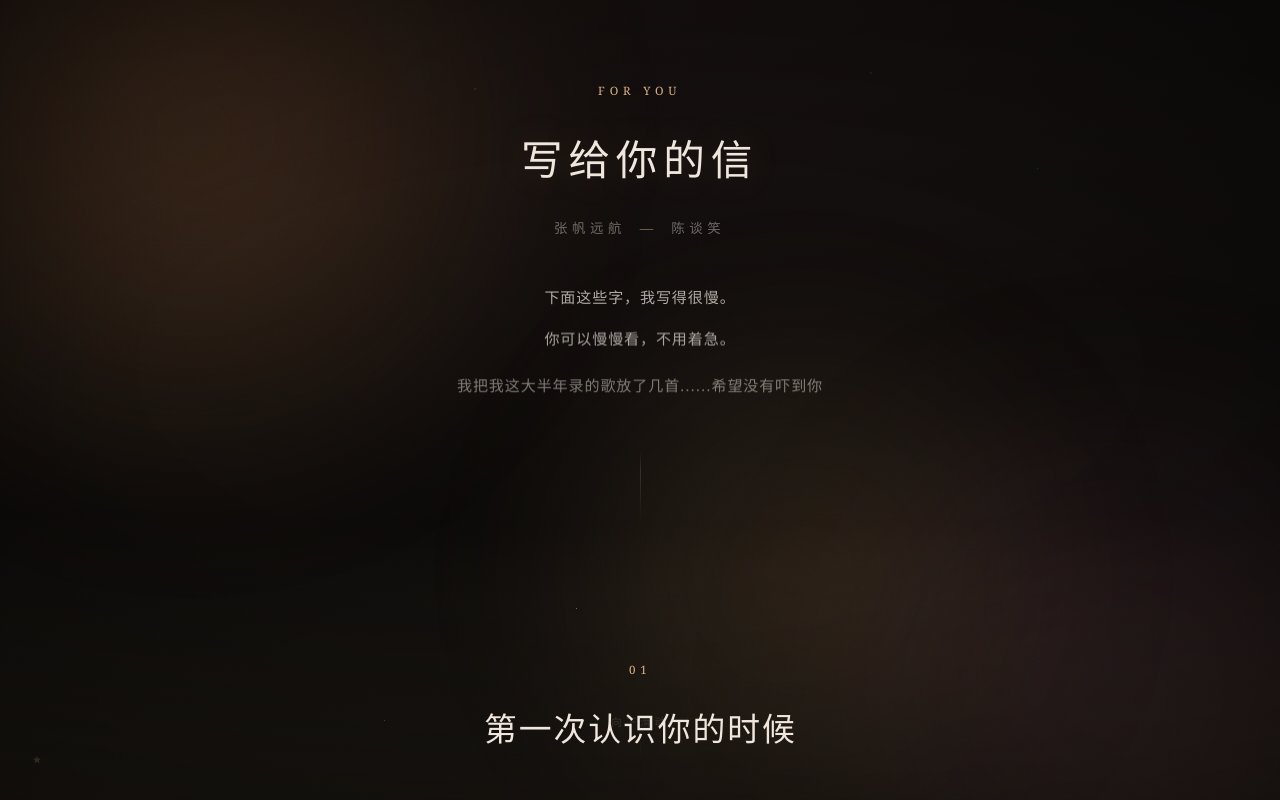
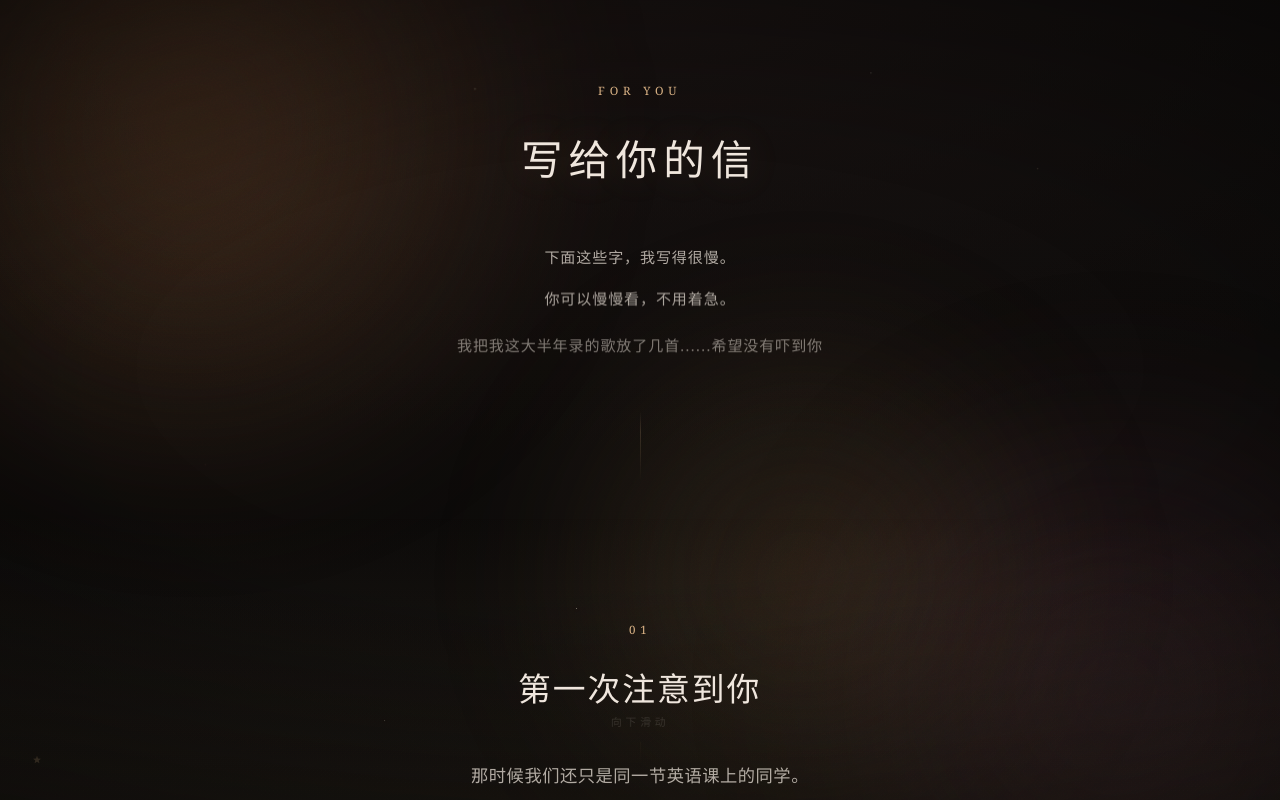
Before and after one commit to Bobbyzfyh/love-letter, a Vue app: page / in a window 1280 px wide. Both pictures are taken after a click on the button "打开这封信". Shown: the top 800 px of the page. Built offline with nearby package versions, Linux system fonts and the light colour scheme.

Commit message:
写给你的信那页去掉名字；第一章换成新内容并删除配图

```diff
--- a/src/components/HeroBlock.vue
+++ b/src/components/HeroBlock.vue
@@ -4,7 +4,7 @@
  * ---------------------------------------------------------------------------
  * 内容全部来自 src/data/config.js 的 hero 配置。
  */
-import { hero, site } from '../data/config.js'
+import { hero } from '../data/config.js'
 </script>
 
 <template>
@@ -13,12 +13,6 @@ import { hero, site } from '../data/config.js'
       <span class="u-kicker hero__kicker" v-reveal="{ type: 'soft' }">{{ hero.kicker }}</span>
 
       <h1 class="hero__title" v-reveal="{ delay: 320, type: 'soft' }">{{ hero.title }}</h1>
-
-      <p class="hero__names" v-reveal="{ delay: 720 }">
-        <span>{{ site.fromName }}</span>
-        <span class="hero__arrow" aria-hidden="true">—</span>
-        <span>{{ site.toName }}</span>
-      </p>
 
       <div v-if="hero.lines && hero.lines.length" class="hero__lines">
         <p
@@ -63,24 +57,9 @@ import { hero, site } from '../data/config.js'
   text-shadow: 0 0 40px rgba(216, 177, 132, 0.16);
 }
 
-.hero__names {
-  display: flex;
-  align-items: center;
-  gap: 0.85rem;
-  margin-top: 1.5rem;
-  font-family: var(--font-serif);
-  font-size: 0.84rem;
-  letter-spacing: 0.34em;
-  color: var(--c-text-faint);
-}
-
-.hero__arrow {
-  color: var(--c-accent);
-  opacity: 0.6;
-}
-
+/* 名字那一行已经去掉了，所以这里给引子留出更大的呼吸感 */
 .hero__lines {
-  margin-top: 2.6rem;
+  margin-top: 3.2rem;
   display: flex;
   flex-direction: column;
   gap: 0.6rem;
--- a/src/data/story.js
+++ b/src/data/story.js
@@ -28,17 +28,20 @@ export const sections = [
   {
     id: 'the-first-time',
     kicker: '01',
-    title: '第一次认识你的时候',
+    title: '第一次注意到你',
     effect: 'fade',
     paragraphs: [
-      '那天的英语课其实很普通。没有下雨，也没有特别的音乐，我甚至记得自己当时有点走神。',
-      '然后你出现了。世界没有因此变慢，也没有电影里的慢镜头——是我自己，偷偷把它放慢了。',
-      '后来我才明白，有些日子在发生的时候一点都不起眼。要等到很久以后再回头看，才发现那一天其实是分界线。',
+      '那时候我们还只是同一节英语课上的同学。',
+      '其实我已经记不太清那天具体讲了什么，只记得那时候的我们还不熟，甚至没有多少话可以说。',
+      '现在回头看会觉得挺奇怪的。',
+      '当时坐在教室里的我，大概不会想到，',
+      '后来我们会一起去香港、一起义教、聊那么多东西，',
+      '也不会想到你会变成一个对我这么重要的人。',
+      '很多事情好像都是这样。',
+      '故事开始的时候，看起来都挺普通的。',
     ],
-    image: {
-      src: 'images/1.jpg',
-      caption: '那天的天很好看。',
-    },
+    // 这里原来有一张 images/1.jpg 和它下面的小字，按你的要求删掉了。
+    // （1.jpg 本身还在，照片墙里「你还记得这里吗」那一张用的就是它）
   },
 
   {
```
